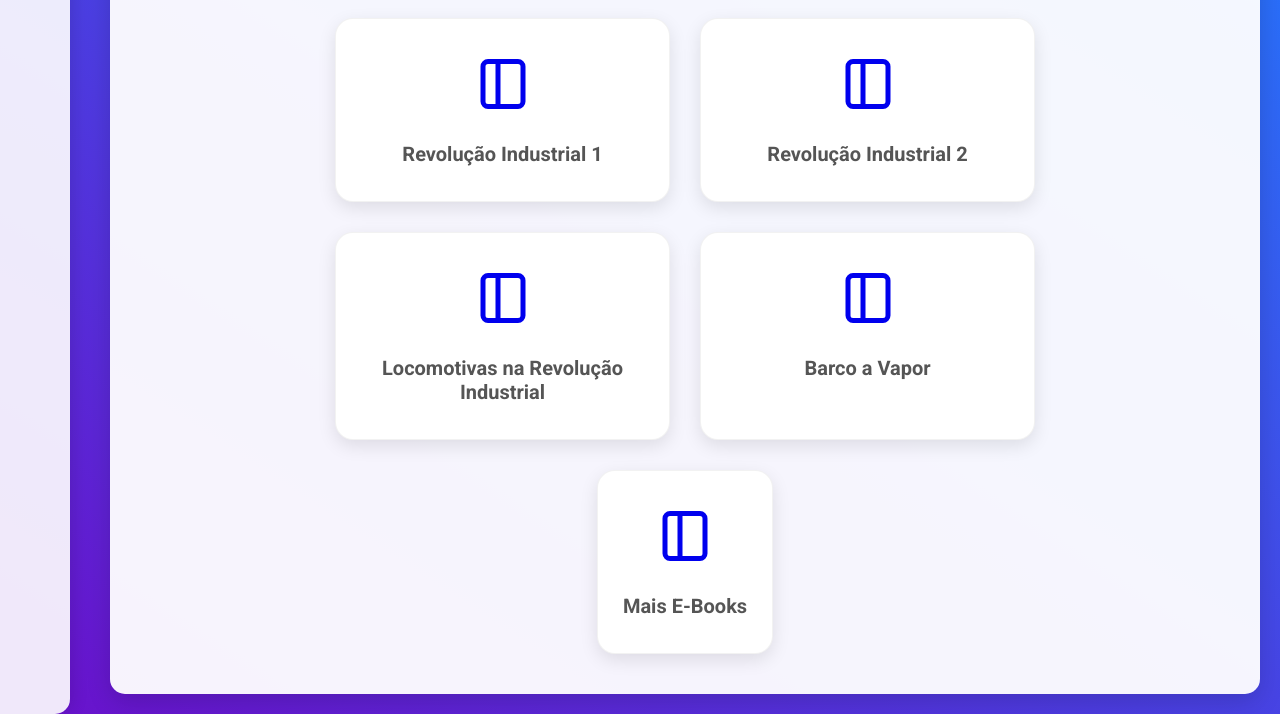
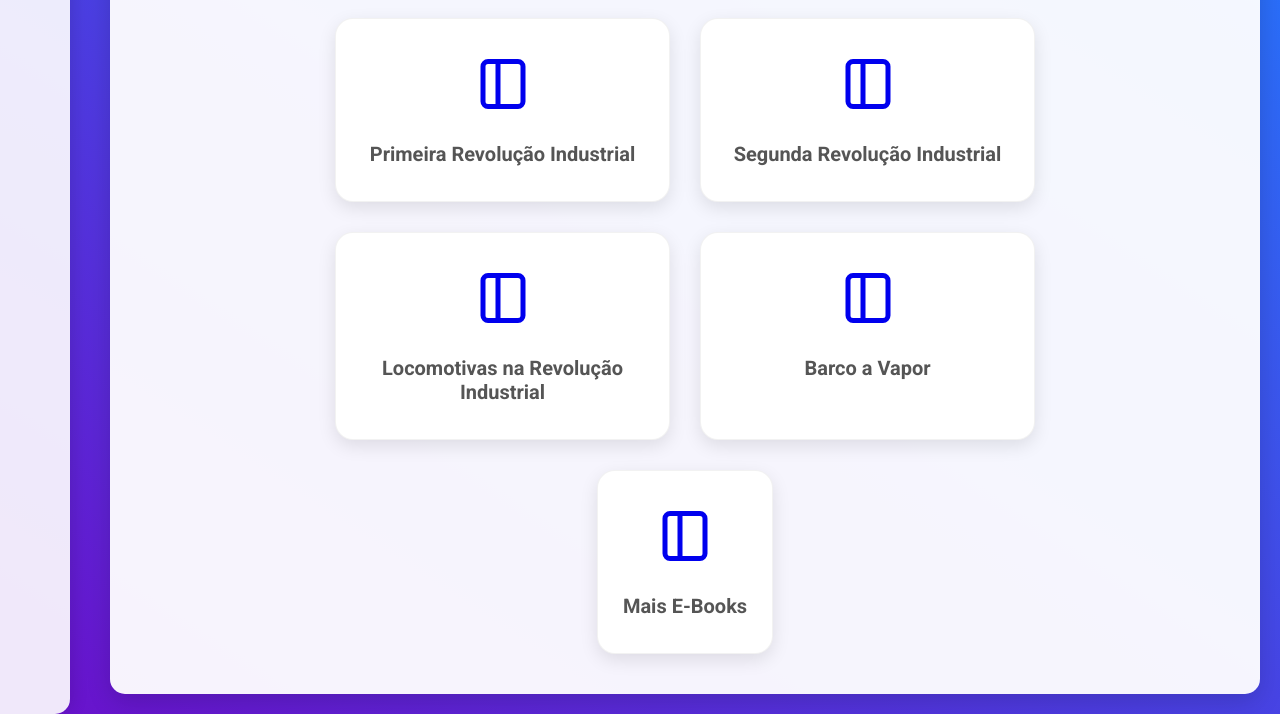
Before and after one commit to breno950/Trabalho-de-historia, a plain HTML site: page index.html in a window 1280 px wide. Shown: the part 126-840 px from the top of the page. Drawn offline with Linux system fonts and the light colour scheme.

Commit message:
Update index.html

```diff
--- a/index.html
+++ b/index.html
@@ -21,7 +21,7 @@
                 <path d="M10 3V21" stroke="currentColor" stroke-width="2" stroke-linecap="round" stroke-linejoin="round"/>
             </svg>
         </div>
-        <p>Revolução Industrial 1</p>
+        <p>Primeira Revolução Industrial</p>
       </a>
       <a class="card" href="ri2.html">
         <div class="icon">
@@ -30,7 +30,7 @@
                 <path d="M10 3V21" stroke="currentColor" stroke-width="2" stroke-linecap="round" stroke-linejoin="round"/>
             </svg>
         </div>
-        <p>Revolução Industrial 2</p>
+        <p>Segunda Revolução Industrial</p>
       </a>
       <a class="card" href="locomotivas.html">
         <div class="icon">
```
